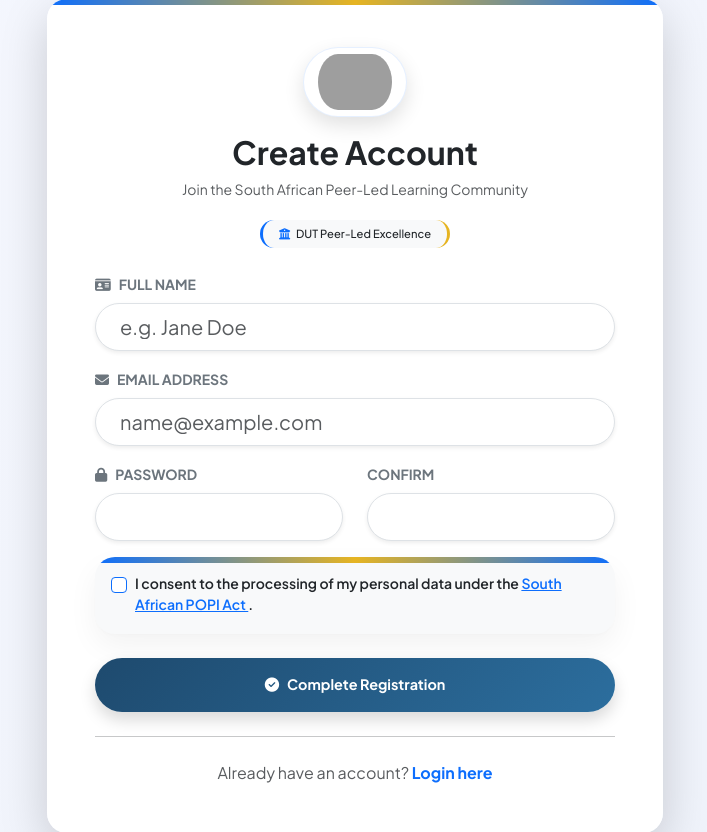
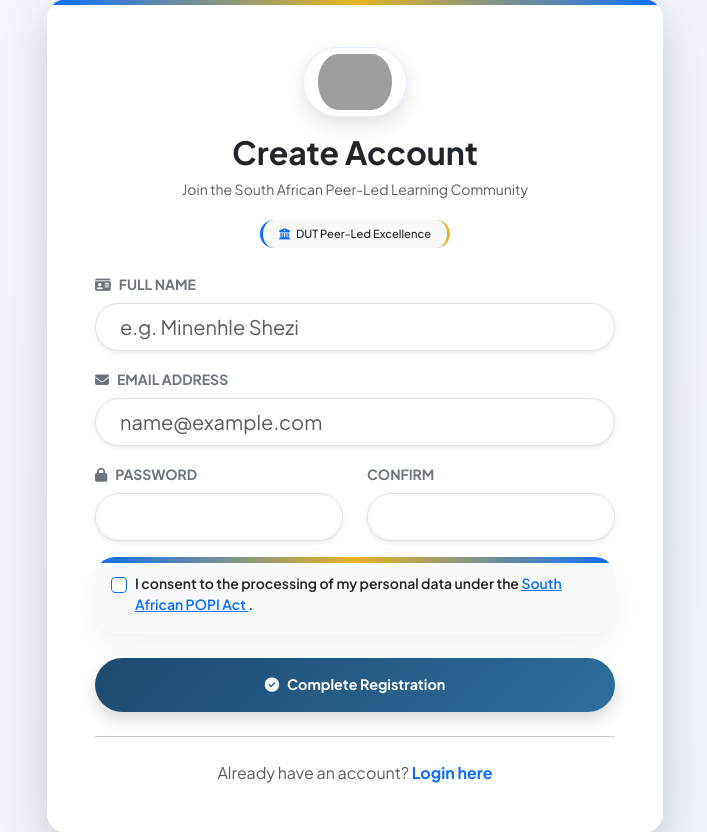
Before and after one commit to Halaliswa/Platform_based_project, a Flask app: page /register in a window 1280 px wide. Shown: the part 134-966 px from the top of the page, without its empty margins (285-992 px from the left). Run offline with Flask 3, Linux system fonts and the light colour scheme; grey boxes are pictures that could not be loaded.

Commit message:
Update placeholder text for full name field

```diff
--- a/templates/register.html
+++ b/templates/register.html
@@ -35,7 +35,7 @@
                             <label class="form-label fw-bold small text-uppercase text-secondary">
                                 <i class="fas fa-id-card me-2"></i>Full Name
                             </label>
-                            {{ form.full_name(class="form-control form-control-lg rounded-pill px-4 shadow-sm", placeholder="e.g. Jane Doe") }}
+                            {{ form.full_name(class="form-control form-control-lg rounded-pill px-4 shadow-sm", placeholder="e.g. Minenhle Shezi") }}
                             {% if form.full_name.errors %}
                                 {% for error in form.full_name.errors %}
                                     <div class="text-danger x-small mt-1 ms-3">{{ error }}</div>
```
